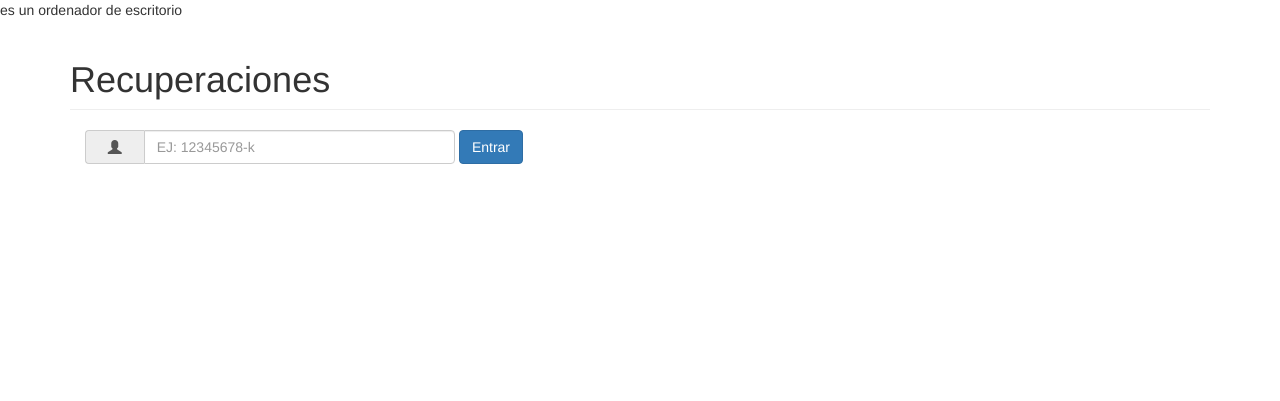
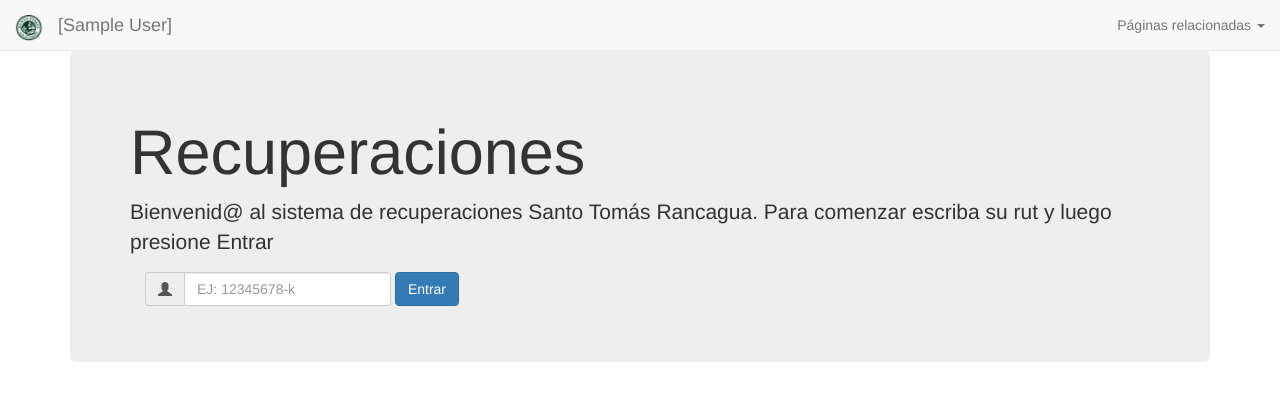
Before and after one commit to pperezp/recuperaciones, a PHP site: page /recuperaciones/ in a window 1280 px wide. Shown: the top 401 px of the page. Run offline with PHP 8.4, Linux system fonts and the light colour scheme; the visitor is signed in with stand-in values (Sample User, id 1); some libraries are stand-ins or nearby versions.

Commit message:
Se hacen cambios gráficos, específicamente en la barra de navegación que ahora se ve desde todos lados. Se añade Jumbotron y brand image al nav bar. Aún no veo lo del bug de los reportes.

```diff
--- a/index.php
+++ b/index.php
@@ -1,23 +1,42 @@
 <!DOCTYPE html>
+<?php
+session_start();
+?>
 <html>
     <head>
         <meta charset="utf-8">
         <title></title>
+        <!-- Esto es del calendario JQUERY -->
+        <link rel="stylesheet" href="//code.jquery.com/ui/1.12.1/themes/base/jquery-ui.css">
+        <link rel="stylesheet" href="/resources/demos/style.css">
+        <script src="https://code.jquery.com/jquery-1.12.4.js"></script>
+        <script src="https://code.jquery.com/ui/1.12.1/jquery-ui.js"></script>
+        <!-- Esto es del calendario JQUERY -->
     </head>
     <body>
         <?php
-        require_once './controller/verificarCliente.php';
+//        require_once './controller/verificarCliente.php';
         ?>
+        <?php $_SESSION["paginaActual"] = 0;?>
+        <?php require_once './views/navbar.php';?>
         <div class="container">
-            <h1 class="page-header">Recuperaciones</h1>
+            <!--<h1 class="page-header">Recuperaciones</h1>-->
+
+
+
+
+            <div class="jumbotron">
+                <h1>Recuperaciones</h1>
+                <p>Bienvenid@ al sistema de recuperaciones Santo Tomás Rancagua. Para comenzar
+                    escriba su rut y luego presione Entrar</p>
                 <form action="controller/validar.php" method="post" class="navbar-form">
-                <div class="input-group col-md-4">
+                    <div class="input-group">
                         <span class="input-group-addon"><i class="glyphicon glyphicon-user"></i></span>
                         <input id="rut" type="text" class="form-control" name="rut" placeholder="EJ: 12345678-k">
                     </div>
-<!--                Rut:<input type="text" name="rut" placeholder="EJ: 12345678-k">-->
                     <input type="submit" value="Entrar" class="btn btn-primary">
                 </form>
+
 
                 <?php
             if (isset($_GET["e"])) {
@@ -45,6 +64,9 @@
             }
             ?>
 
+
+
+            </div>
         </div>
 
         <link rel="stylesheet" href="https://maxcdn.bootstrapcdn.com/bootstrap/3.3.7/css/bootstrap.min.css" integrity="sha384-BVYiiSIFeK1dGmJRAkycuHAHRg32OmUcww7on3RYdg4Va+PmSTsz/K68vbdEjh4u" crossorigin="anonymous">
--- a/views/navbar.php
+++ b/views/navbar.php
@@ -1,5 +1,7 @@
 <?php
 $pagActual = $_SESSION["paginaActual"];
+$nombre = $_SESSION["nombre"];
+$_PROGRAMA = "Recuperaciones v0.2a";
 ?>
 
 <style>
@@ -16,10 +18,17 @@ $pagActual = $_SESSION["paginaActual"];
                 <span class="icon-bar"></span>
                 <span class="icon-bar"></span>
             </button>
-            <a class="navbar-brand" href="#">Recuperaciones v0.2a</a>
+
+            <a class="navbar-brand" href="#">
+                <img width="28px" alt="Brand" src="http://www.prodx.cl/images/ust.png">
+            </a>
+            <a class="navbar-brand" href="#">[<?php echo ($nombre == null?$_PROGRAMA:$nombre);?>]</a>
         </div>
 
-        <!-- Collect the nav links, forms, and other content for toggling -->
+        <?php
+        if($pagActual != 0){
+           ?>
+               <!-- Collect the nav links, forms, and other content for toggling -->
         <div class="collapse navbar-collapse" id="bs-example-navbar-collapse-1">
             <ul class="nav navbar-nav">
                 <li <?php if($pagActual == 1){echo "class='active'";}?>>
@@ -73,6 +82,32 @@ $pagActual = $_SESSION["paginaActual"];
                                     <button type="submit" class="btn btn-default">Submit</button>
                                 </form>-->
             <ul class="nav navbar-nav navbar-right">
+                <li class="dropdown">
+                    <a
+                        href="#"
+                        class="dropdown-toggle"
+                        data-toggle="dropdown"
+                        role="button"
+                        aria-haspopup="true"
+                        aria-expanded="false">
+                        Páginas relacionadas
+                        <span class="caret">
+                        </span>
+                    </a>
+                    <ul class="dropdown-menu">
+                        <li>
+                            <a target="_blank" href="http://www.santotomas.cl/" role="button">
+                                Santo Tomás
+                            </a>
+                        </li>
+                        <li role="separator" class="divider"></li>
+                        <li>
+                            <a target="_blank" href="https://millave.santotomas.cl/idp/Authn/UserPassword" role="button">
+                                Intranet
+                            </a>
+                        </li>
+                    </ul>
+                </li>
                 <li><a href="../controller/cerrarSesion.php">Cerrar sesión</a></li>
                 <!--                        <li class="dropdown">
                                             <a href="#" class="dropdown-toggle" data-toggle="dropdown" role="button" aria-haspopup="true" aria-expanded="false">Dropdown <span class="caret"></span></a>
@@ -86,5 +121,53 @@ $pagActual = $_SESSION["paginaActual"];
                                         </li>-->
             </ul>
         </div><!-- /.navbar-collapse -->
+               <?php
+        }else{
+            // es la página index
+            ?>
+        <div class="collapse navbar-collapse" id="bs-example-navbar-collapse-1">
+            <ul class="nav navbar-nav navbar-right">
+                <li class="dropdown">
+                    <a
+                        href="#"
+                        class="dropdown-toggle"
+                        data-toggle="dropdown"
+                        role="button"
+                        aria-haspopup="true"
+                        aria-expanded="false">
+                        Páginas relacionadas
+                        <span class="caret">
+                        </span>
+                    </a>
+                    <ul class="dropdown-menu">
+                        <li>
+                            <a target="_blank" href="http://www.santotomas.cl/" role="button">
+                                Santo Tomás
+                            </a>
+                        </li>
+                        <li role="separator" class="divider"></li>
+                        <li>
+                            <a target="_blank" href="https://millave.santotomas.cl/idp/Authn/UserPassword" role="button">
+                                Intranet
+                            </a>
+                        </li>
+                    </ul>
+                </li>
+
+                <!-- Estas lineas ponen el formulario de inicio de sesion en el nav bar -->
+                <!--                    <form action="controller/validar.php" method="post" class="navbar-form">
+                        <div class="input-group">
+                            <span class="input-group-addon"><i class="glyphicon glyphicon-user"></i></span>
+                            <input id="rut" type="text" class="form-control" name="rut" placeholder="EJ: 12345678-k">
+                        </div>
+                        <input type="submit" value="Entrar" class="btn btn-primary">
+                    </form>-->
+            </ul>
+        </div>
+
+
+                <?php
+        }
+        ?>
     </div><!-- /.container-fluid -->
 </nav>
```
Also changed, not shown: images/ust.png (added). Lines whose indentation alone changed are shown as unchanged.
